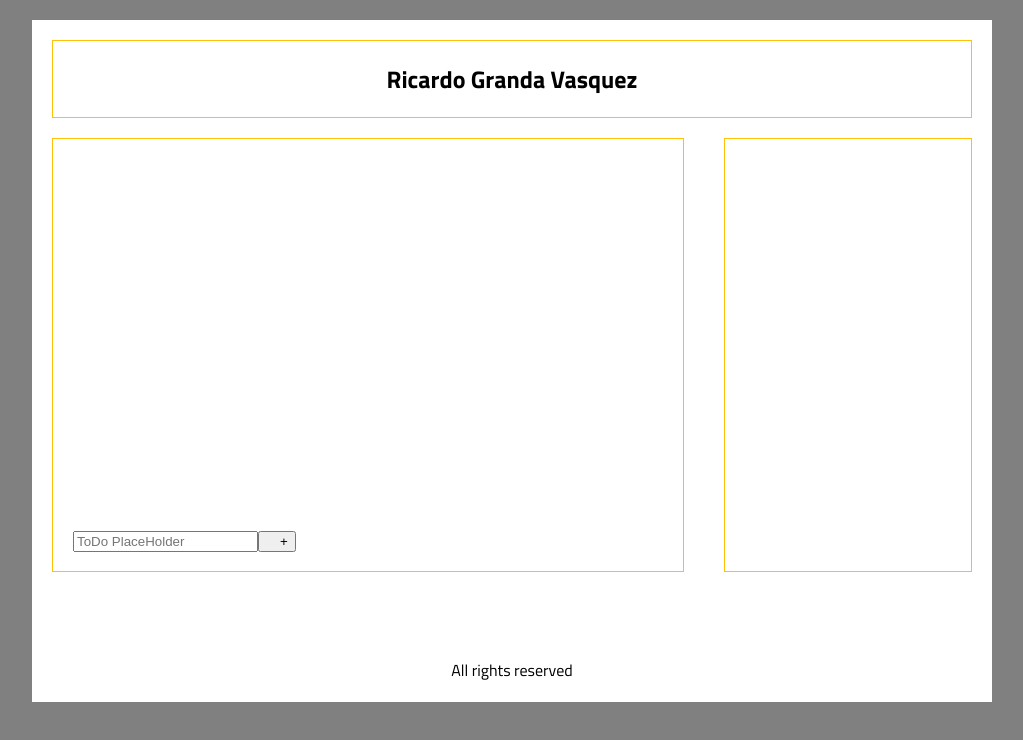
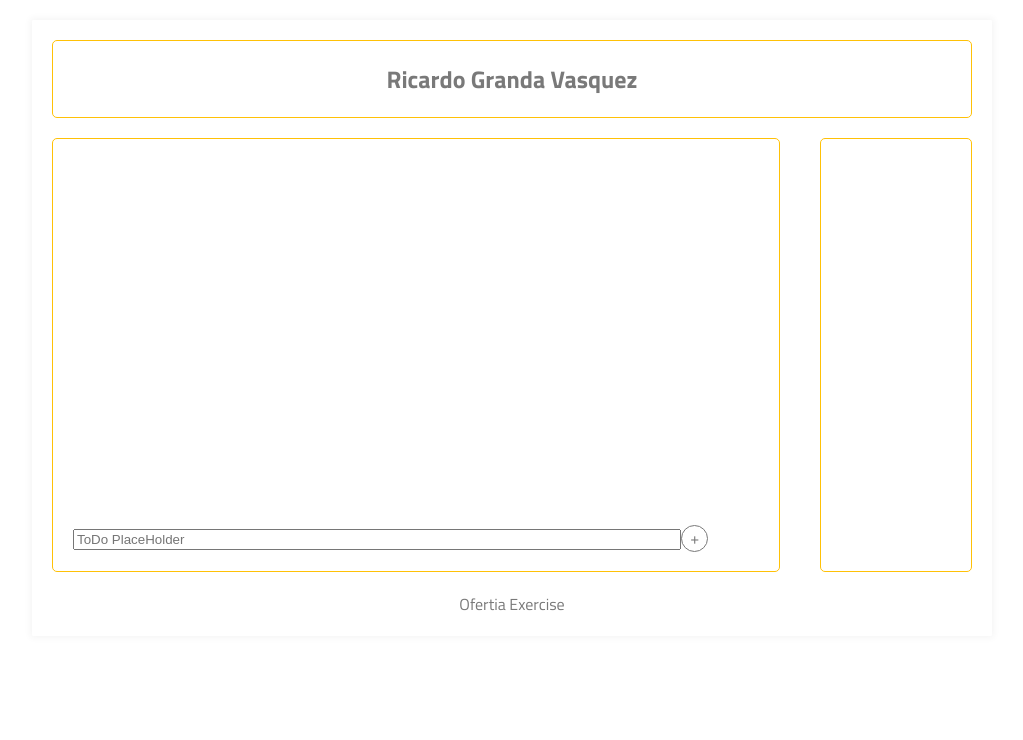
Before and after one commit to Ricardo-Granda-Vasquez/todolist, a React (Create React App) app: page / in a window 1280 px wide. Shown: the top 740 px of the page, without its empty margins (128-1151 px from the left). Built offline with nearby package versions, Linux system fonts and the light colour scheme.

Commit message:
changing css marks

```diff
--- a/src/application/css/custom.scss
+++ b/src/application/css/custom.scss
@@ -3,4 +3,56 @@
 .input-positioning-absolute {
   position: absolute;
   bottom:0;
+  width:88%;
 }
+
+input {
+  &.todo-list-input {
+    width:90%;
+    float: left;
+    margin-top: 6px;
+    @media (max-width:520px) {
+      width:80%;
+    }
+    @media (max-width:400px) {
+      width:70%;
+    }
+  }
+}
+
+.button-custom {
+  margin-top: 2px;
+  border-radius: 50%;
+  width: 25px;
+  height: 25px;
+  text-align: center;
+  cursor:pointer;
+}
+
+.add-todo {
+  width: 25px;
+  height: 25px;
+  text-align: center;
+  font-size: 16px;
+  border: 1px solid;
+  overflow: hidden;
+  padding: 0px !important;
+  cursor:pointer;
+}
+
+.line{
+  width: 85%;
+  height: 13px;
+  border-bottom: 1px solid black;
+  position: absolute;
+  @media (max-width:520px) {
+    width:80%;
+  }
+  @media (max-width:400px) {
+    width:70%;
+  }
+}
+
+.hidden {
+  display:none !important;
+}
--- a/src/application/css/essentials.scss
+++ b/src/application/css/essentials.scss
@@ -23,5 +23,40 @@
 .text-right {text-align:right !important}
 
 //borders
-.border-simple {border:1px solid #ffc107}
+.border-simple {border:1px solid #ffc107;border-radius:5px;}
 .border-bold {border:5px solid #ffc107}
+
+// Lists
+.no-style-list {
+  list-style-type:none !important;
+  margin-left:0px !important;
+
+  li {
+    &.todo-list-element {
+      overflow:hidden;
+      width:100%;
+      position:relative;
+      * {
+         float:left;
+      }
+
+      input {
+        margin-top:7px;
+      }
+      span{
+         &.todo-text {
+           display: block;
+           width:85%;
+           @media (max-width:520px) {
+             width:80%;
+           }
+           @media (max-width:400px) {
+             width:70%;
+           }
+         }
+      }
+    }
+
+  }
+
+}
--- a/src/application/css/grid.scss
+++ b/src/application/css/grid.scss
@@ -1,6 +1,7 @@
 body {
-  background: gray;
+  background: #fff;
   font-family: 'Titillium Web', sans-serif;
+  color:#797979;
 
   .content {
     max-width:960px;
@@ -8,9 +9,11 @@ body {
     width:100%;
     background:white;
     overflow:hidden;
+    box-shadow: 0px 0px 7px 2px #f5f5f5;
+    border-radius: 1px;
 
     .main {
-       min-height:500px;
+       //min-height:500px;
     }
 
     .height-total {
@@ -23,8 +26,8 @@ body {
       overflow: hidden;
     }
 
-    .width-lg-70 {
-      width:70%;
+    .width-lg-80 {
+      width:80%;
       float:left;
       overflow: hidden;
       position:relative;
@@ -35,8 +38,8 @@ body {
       }
     }
 
-    .width-lg-30 {
-      width:30%;
+    .width-lg-20 {
+      width:20%;
       float:left;
       overflow: hidden;
       position:relative;
--- a/src/domain/components/footer/Footer.js
+++ b/src/domain/components/footer/Footer.js
@@ -5,7 +5,7 @@ const Footer = () => {
 
     return (
         <footer className='width-lg-100'>
-            <p className="margin-top-20 margin-bottom-20 text-center">All rights reserved</p>
+            <p className="margin-top-20 margin-bottom-20 text-center">Ofertia Exercise</p>
         </footer>
     );
 
--- a/src/domain/components/logs/Logs.js
+++ b/src/domain/components/logs/Logs.js
@@ -11,7 +11,7 @@ class Logs extends React.Component {
         const {logs} = this.props;
 
         return (
-            <aside className='width-lg-30'>
+            <aside className='width-lg-20'>
                 <div className="height-total margin-left-20 margin-right-20 padding-top-20 padding-bottom-20 padding-right-20 border-simple">
                     <ul>
                         {logs.map(todo => (
--- a/src/domain/components/todolist/ToDoList.js
+++ b/src/domain/components/todolist/ToDoList.js
@@ -45,6 +45,13 @@ class TodoList extends React.Component {
 
     }
 
+    markTodo(todo){
+
+        let elementToMark = document.getElementById('todo-' + todo.id);
+        elementToMark.classList.toggle('hidden');
+
+    }
+
     componentDidMount(){
         this.setState({
             todos:this.props.todos
@@ -61,11 +68,16 @@ class TodoList extends React.Component {
 
         const {todos} = this.state;
         return (
-            <article className='width-lg-70'>
-                <div className="height-total margin-left-20 margin-right-20 padding-top-20 padding-bottom-20 border-simple">
-                    <ul>
+            <article className='width-lg-80'>
+                <div className="height-total margin-left-20 margin-right-20 padding-top-20 padding-bottom-20 padding-right-20 border-simple">
+                    <ul className="no-style-list padding-left-10">
                         {todos.map(todo => (
-                           <li className="station" key={todo.id}>{todo.title} <button onClick={() => this.deleteTodo(todo)}>X</button></li>
+                            <li className="todo-list-element padding-top-10 padding-bottom-10 margin-top-10 border-simple"  key={todo.id}>
+                                <div class="line hidden margin-left-20" id={'todo-' + todo.id}></div>
+                                <input type="checkbox" className="margin-left-10" onChange={() => this.markTodo(todo)}/>
+                                <span className="todo-text padding-left-10"> {todo.title} </span>
+                                    <button className="button-custom" onClick={() => this.deleteTodo(todo)}>X</button>
+                            </li>
                         ))}
                     </ul>
                     <TodoInput addTodo={this.addTodo}/>
--- a/src/domain/components/todolist/TodoInput.js
+++ b/src/domain/components/todolist/TodoInput.js
@@ -38,9 +38,9 @@ class TodoInput extends React.Component {
     render() {
 
         return (
-            <div className='margin-left-20 input-positioning-absolute margin-bottom-20'>
+            <div className='margin-left-20 input-positioning-absolute margin-bottom-20 margin-right-20'>
                 <input type="text" className="todo-list-input" onChange={this.setValue} placeholder="ToDo PlaceHolder"/>
-                <button className="add-todo padding-left-20" onClick={this.addTodo}>+</button>
+                <div className="add-todo button-custom  padding-left-20" onClick={this.addTodo}> + </div>
             </div>
         );
 
```
